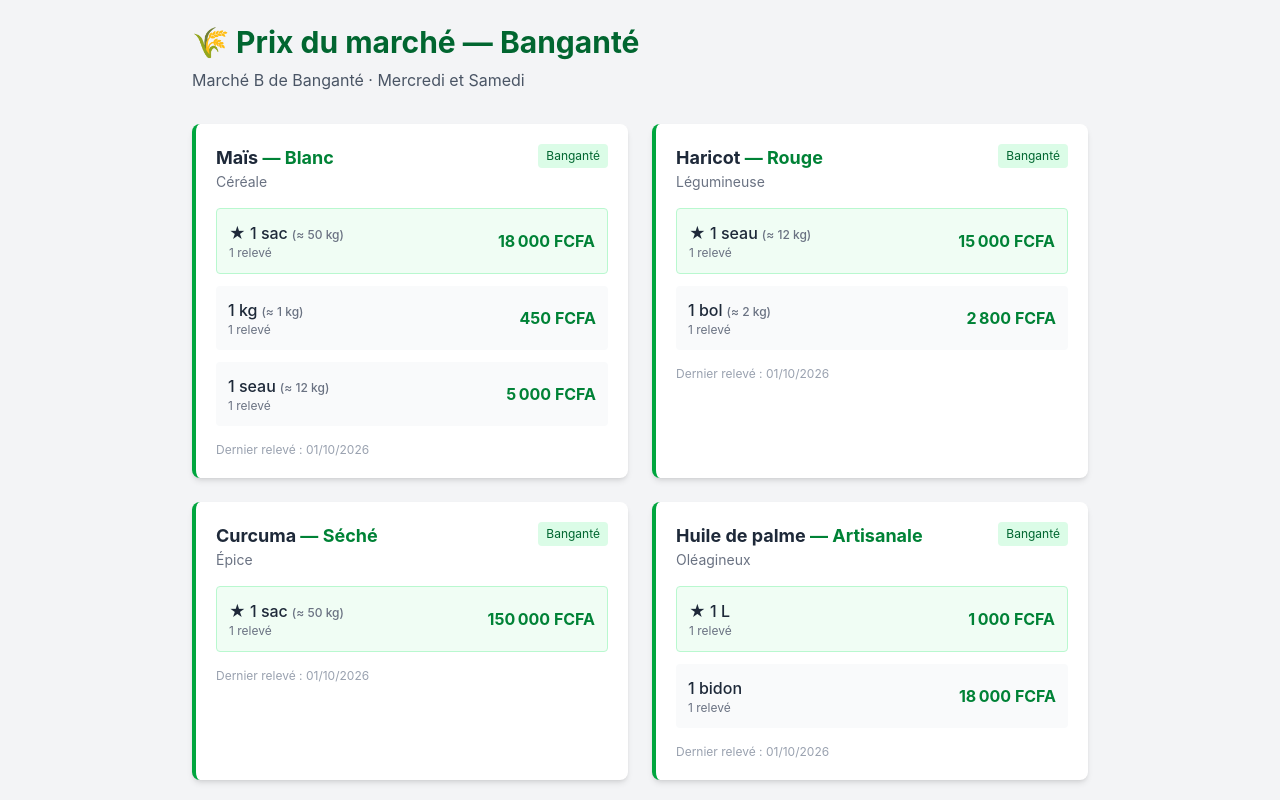
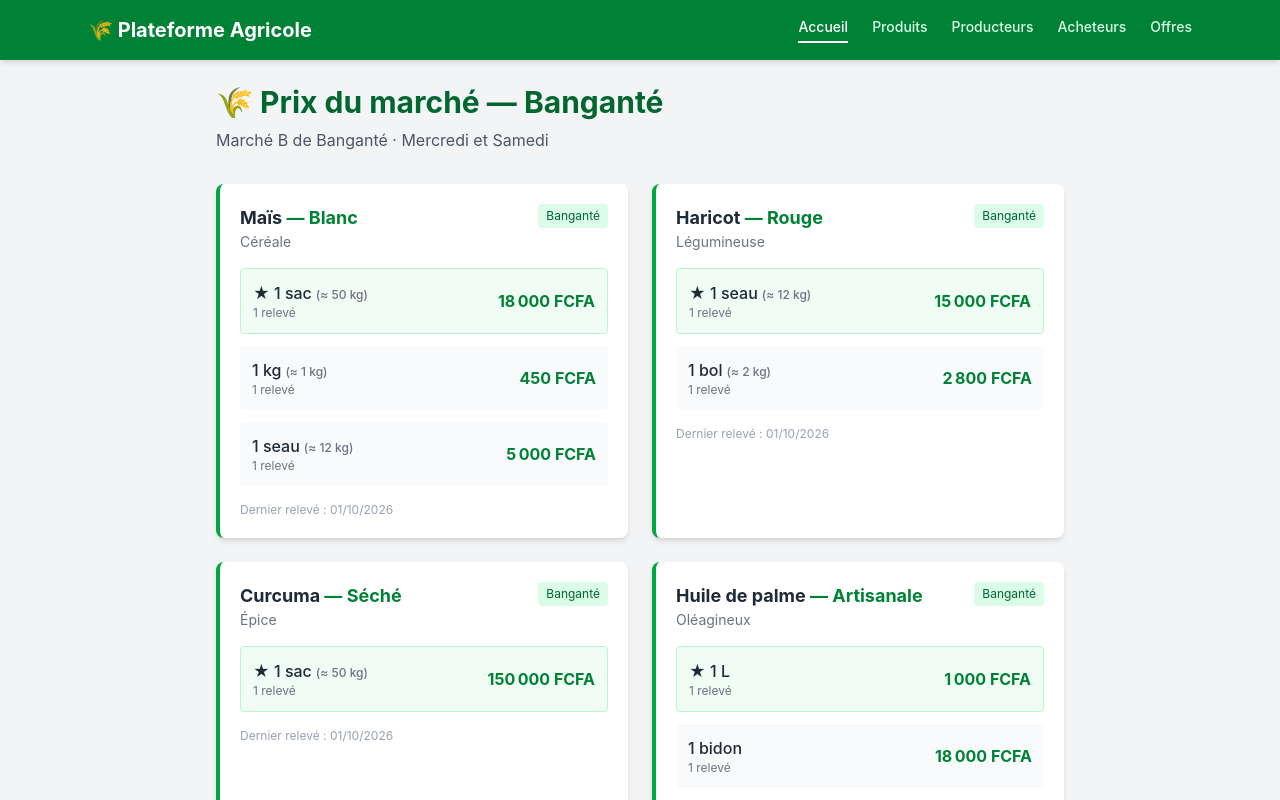
Before and after one commit to Gethro02/plateforme-agri, a React (Vite) app: page / in a window 1280 px wide. Shown: the top 800 px of the page. Built offline with nearby package versions, Linux system fonts and the light colour scheme.

Commit message:
ajout du layout, du header et des routes de navigation

```diff
--- a/src/App.jsx
+++ b/src/App.jsx
@@ -1,11 +1,22 @@
 import { BrowserRouter, Routes, Route } from "react-router-dom";
+import Layout from "./components/layout/Layout";
 import Accueil from "./pages/Accueil";
+import Produits from "./pages/Produits";
+import Producteurs from "./pages/Producteurs";
+import Acheteurs from "./pages/Acheteurs";
+import Offres from "./pages/Offres";
 
 function App() {
   return (
     <BrowserRouter>
       <Routes>
-        <Route path="/" element={<Accueil />} />
+        <Route element={<Layout />}>
+          <Route path="/" element={<Accueil />} />
+          <Route path="/produits" element={<Produits />} />
+          <Route path="/producteurs" element={<Producteurs />} />
+          <Route path="/acheteurs" element={<Acheteurs />} />
+          <Route path="/offres" element={<Offres />} />
+        </Route>
       </Routes>
     </BrowserRouter>
   );
--- /dev/null
+++ b/src/components/layout/Header.jsx
@@ -0,0 +1,39 @@
+import { NavLink } from "react-router-dom";
+
+const liens = [
+  { to: "/", label: "Accueil" },
+  { to: "/produits", label: "Produits" },
+  { to: "/producteurs", label: "Producteurs" },
+  { to: "/acheteurs", label: "Acheteurs" },
+  { to: "/offres", label: "Offres" },
+];
+
+export default function Header() {
+  return (
+    <header className="bg-green-700 text-white shadow-md">
+      <div className="max-w-6xl mx-auto px-6 py-4 flex items-center justify-between">
+        <NavLink to="/" className="text-xl font-bold">
+          🌾 Plateforme Agricole
+        </NavLink>
+
+        <nav className="flex gap-6">
+          {liens.map((lien) => (
+            <NavLink
+              key={lien.to}
+              to={lien.to}
+              className={({ isActive }) =>
+                `text-sm font-medium transition ${
+                  isActive
+                    ? "text-white border-b-2 border-white pb-1"
+                    : "text-green-100 hover:text-white"
+                }`
+              }
+            >
+              {lien.label}
+            </NavLink>
+          ))}
+        </nav>
+      </div>
+    </header>
+  );
+}
--- /dev/null
+++ b/src/components/layout/Layout.jsx
@@ -0,0 +1,16 @@
+import { Outlet } from "react-router-dom";
+import Header from "./Header";
+
+export default function Layout() {
+  return (
+    <div className="min-h-screen bg-gray-100">
+      <Header />
+      <main className="pb-12">
+        <Outlet />
+      </main>
+      <footer className="bg-gray-800 text-gray-300 text-sm text-center py-4">
+        Plateforme Agricole Cameroun — Phase pilote Banganté · {new Date().getFullYear()}
+      </footer>
+    </div>
+  );
+}
--- a/src/pages/Accueil.jsx
+++ b/src/pages/Accueil.jsx
@@ -1,16 +1,14 @@
 import PrixCard from "../components/metier/PrixCard";
 import { produits, marches } from "../data";
-import { getPrixParUnite } from "../utils/dataHelpers"
+import { getPrixParUnite } from "../utils/dataHelpers";
+
 export default function Accueil() {
-  // On affiche les prix pour le Marché B de Banganté (id: 2)
   const marche = marches.find((m) => m.id === 2);
-
-  // On prend les 10 produits (tous)
   const produitsAffiches = produits;
 
   return (
-    <div className="min-h-screen bg-gray-100 p-6">
-      <header className="max-w-4xl mx-auto mb-8">
+    <div className="max-w-4xl mx-auto p-6">
+      <header className="mb-8">
         <h1 className="text-3xl font-bold text-green-800 mb-2">
           🌾 Prix du marché — Banganté
         </h1>
@@ -19,7 +17,7 @@ export default function Accueil() {
         </p>
       </header>
 
-      <div className="max-w-4xl mx-auto grid grid-cols-1 md:grid-cols-2 gap-6">
+      <div className="grid grid-cols-1 md:grid-cols-2 gap-6">
         {produitsAffiches.map((produit) => {
           const prixParUnite = getPrixParUnite(produit.id, marche.id);
           const aDesPrix = prixParUnite.some((p) => p.releves.length > 0);
--- /dev/null
+++ b/src/pages/Acheteurs.jsx
@@ -0,0 +1,8 @@
+export default function Acheteurs() {
+  return (
+    <div className="max-w-4xl mx-auto p-6">
+      <h1 className="text-2xl font-bold text-green-800 mb-4">Acheteurs</h1>
+      <p className="text-gray-600">Annuaire des acheteurs à venir.</p>
+    </div>
+  );
+}
--- /dev/null
+++ b/src/pages/Offres.jsx
@@ -0,0 +1,8 @@
+export default function Offres() {
+  return (
+    <div className="max-w-4xl mx-auto p-6">
+      <h1 className="text-2xl font-bold text-green-800 mb-4">Offres</h1>
+      <p className="text-gray-600">Offres actives à venir.</p>
+    </div>
+  );
+}
--- /dev/null
+++ b/src/pages/Producteurs.jsx
@@ -0,0 +1,8 @@
+export default function Producteurs() {
+  return (
+    <div className="max-w-4xl mx-auto p-6">
+      <h1 className="text-2xl font-bold text-green-800 mb-4">Producteurs</h1>
+      <p className="text-gray-600">Annuaire des producteurs à venir.</p>
+    </div>
+  );
+}
--- /dev/null
+++ b/src/pages/Produits.jsx
@@ -0,0 +1,8 @@
+export default function Produits() {
+  return (
+    <div className="max-w-4xl mx-auto p-6">
+      <h1 className="text-2xl font-bold text-green-800 mb-4">Produits</h1>
+      <p className="text-gray-600">Catalogue complet à venir.</p>
+    </div>
+  );
+}
```
